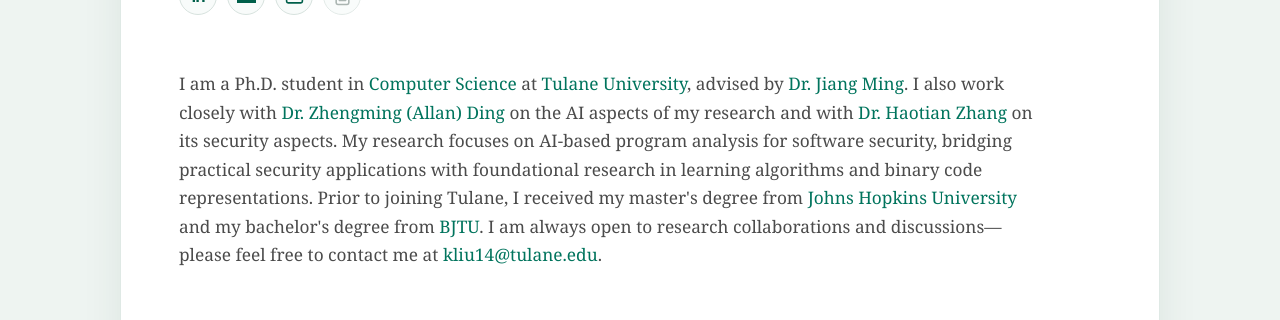
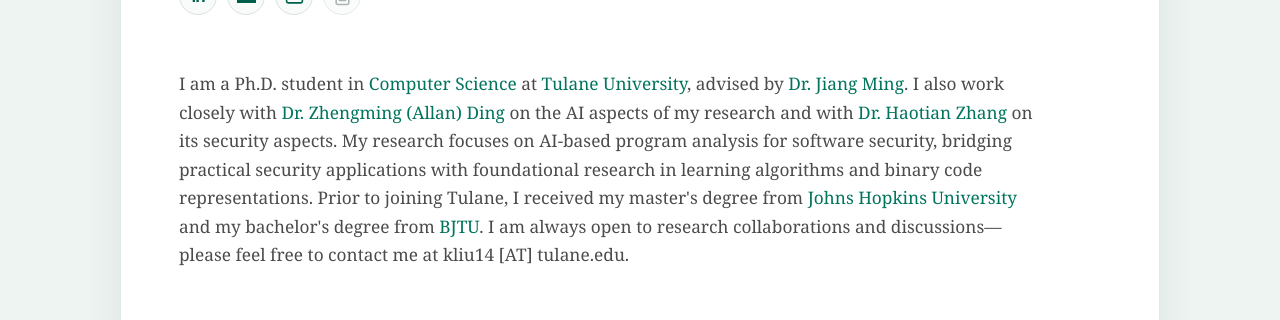
Before and after one commit to Ryan-hub-bit/ryan-hub-bit.github.io, a Next.js app: page / in a window 1280 px wide. Shown: the part 381-701 px from the top of the page. Built offline with nearby package versions, Linux system fonts and the light colour scheme; grey boxes are pictures that could not be loaded.

Commit message:
Obfuscate email address on homepage

```diff
--- a/app/page.tsx
+++ b/app/page.tsx
@@ -116,14 +116,14 @@
             >
               <span className="social-icon github-icon" aria-hidden="true" />
             </a>
-            <a
+            <span
               className="social-link"
-              href="mailto:kliu14@tulane.edu"
-              aria-label="Email Kun Liu"
-              title="Email"
+              role="img"
+              aria-label="Email address listed in biography"
+              title="Email address listed below"
             >
               <Mail className="social-icon" aria-hidden="true" />
-            </a>
+            </span>
             <span
               className="social-link social-link-disabled"
               role="img"
@@ -179,8 +179,7 @@
               BJTU
             </a>
             . I am always open to research collaborations and discussions—please
-            feel free to contact me at{" "}
-            <a href="mailto:kliu14@tulane.edu">kliu14@tulane.edu</a>.
+            feel free to contact me at kliu14 [AT] tulane.edu.
           </p>
         </section>
 
```
